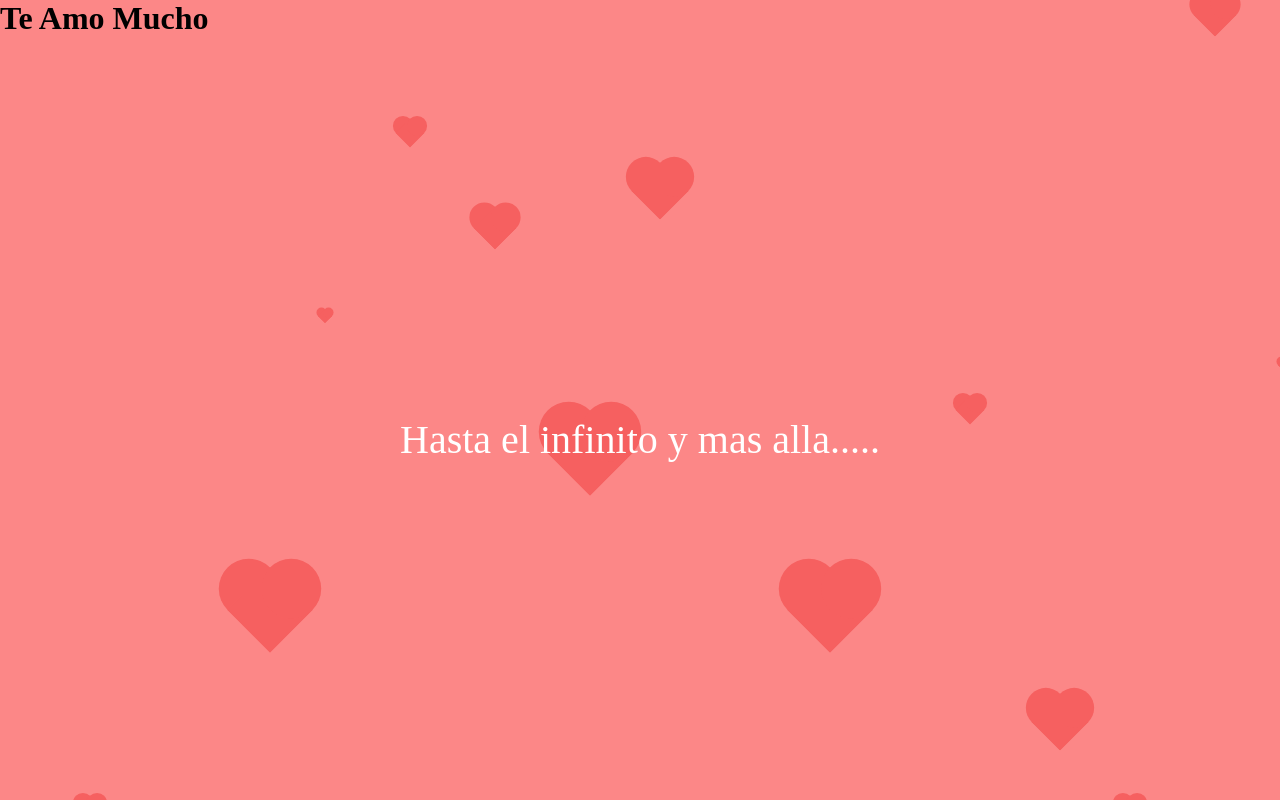
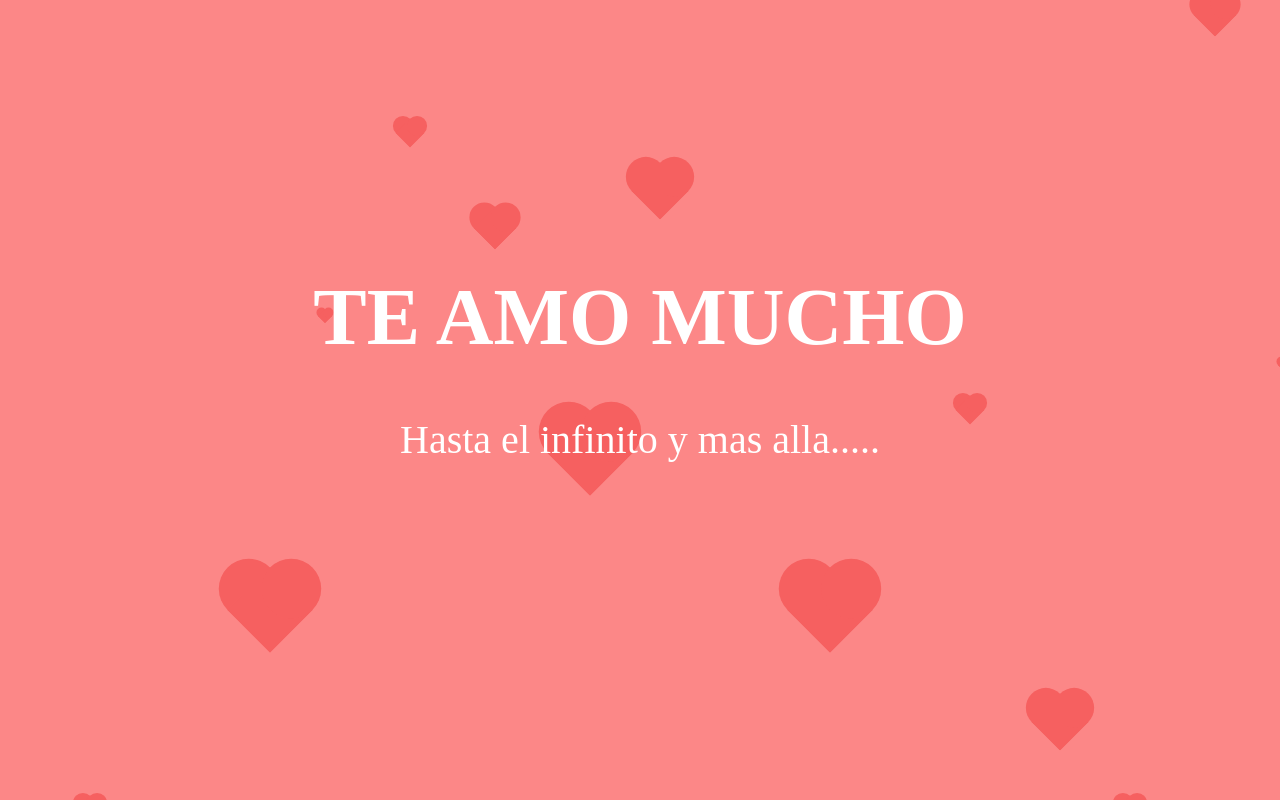
Before and after one commit to ccadizd/cumplea-os, a plain HTML site: page teamo.html in a window 1280 px wide. Drawn offline with Linux system fonts and the light colour scheme.

Commit message:
Update teamo.css

```diff
--- a/dist/teamo.css
+++ b/dist/teamo.css
@@ -222,3 +222,15 @@
       top: -10%;
     }
   }
+
+  #wrap h1 {
+    margin-top: -10%;
+    width: 100%;
+    font-size: 10vh;
+    color: #FFF;
+    text-align: center;
+    text-transform: uppercase;
+    position: absolute;
+    top: 50%;
+    left: 0;
+  }
```
